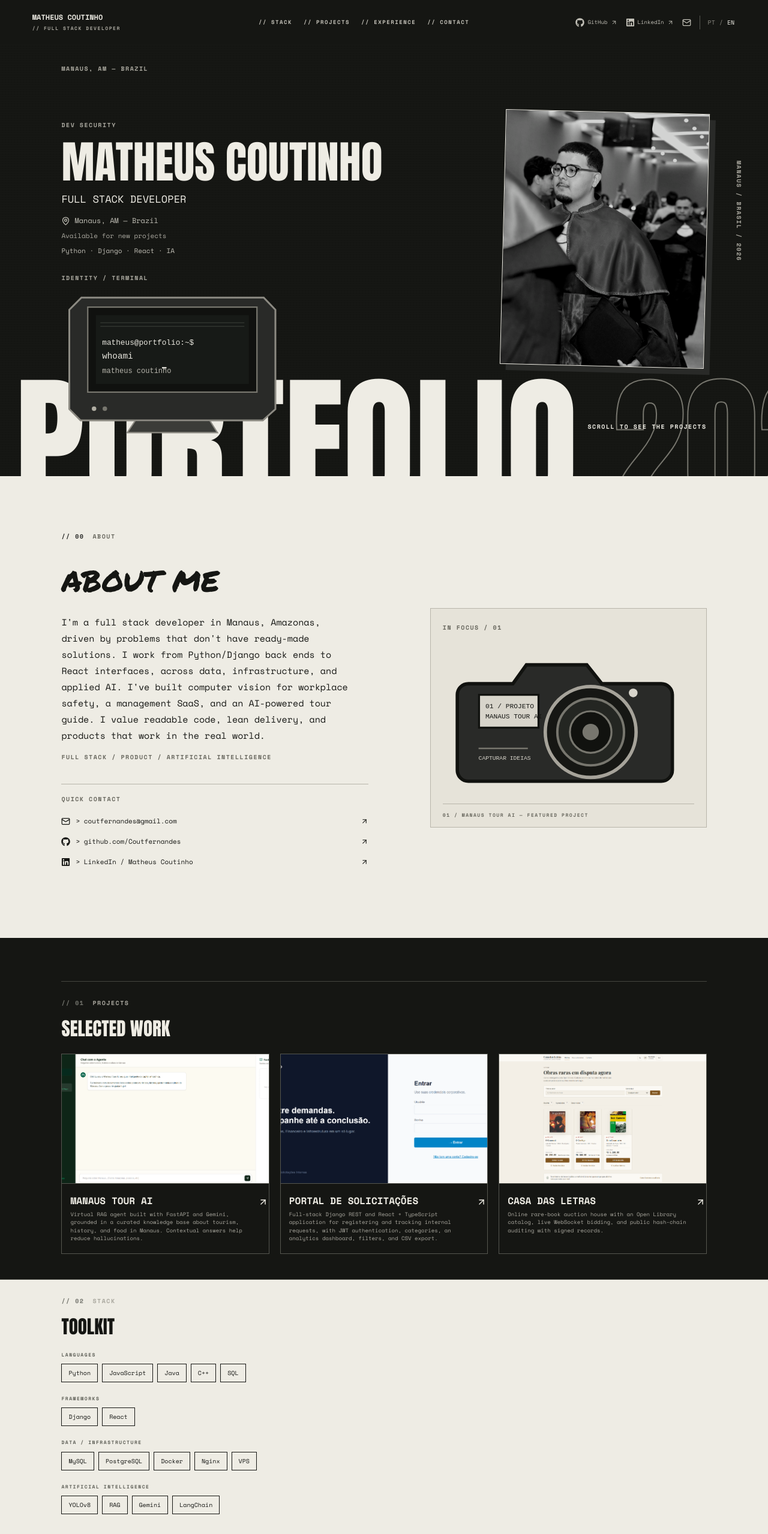
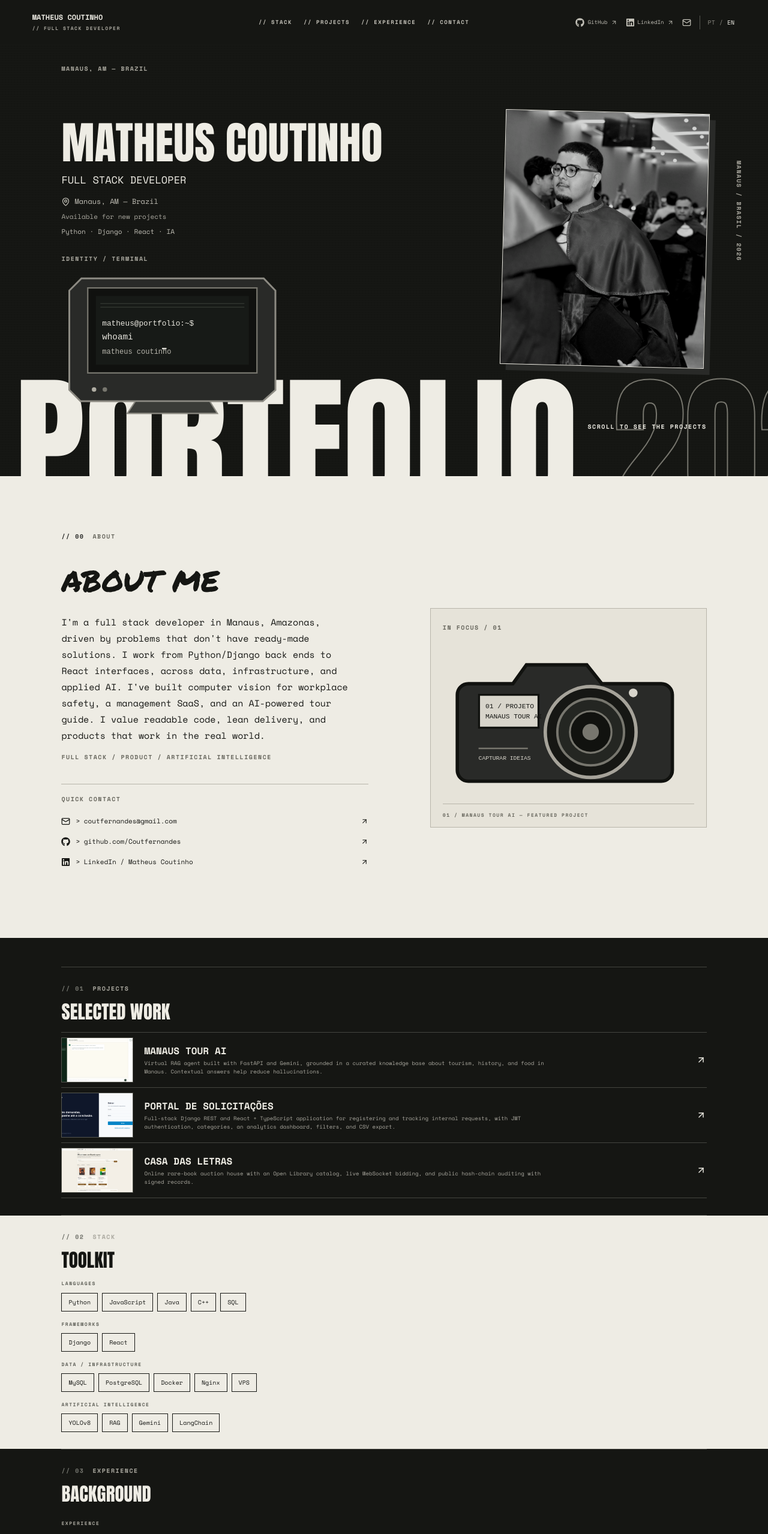
Before and after one commit to Coutfernandes/portfolio2026, a React (Vite) app: page / in a window 1280 px wide. Shown: the top 2558 px of the page at 60% size. Built offline with nearby package versions, Linux system fonts and the light colour scheme.

Commit message:
Remove security label and tighten spacing

```diff
--- a/public/locales/en.json
+++ b/public/locales/en.json
@@ -1,7 +1,7 @@
 {
   "nav.stack": "STACK", "nav.projects": "PROJECTS", "nav.experience": "EXPERIENCE", "nav.contact": "CONTACT",
   "nav.language": "Language", "nav.home": "Back to top", "nav.sections": "Main navigation", "nav.email": "Email",
-  "hero.availability": "MANAUS, AM — BRAZIL", "hero.eyebrow": "DEV SECURITY",
+  "hero.availability": "MANAUS, AM — BRAZIL", "hero.eyebrow": "",
   "hero.openToWork": "Available for new projects", "hero.country": "Brazil", "hero.terminalLabel": "IDENTITY / TERMINAL", "hero.crtAlt": "CRT monitor with the terminal output matheus@portfolio:~$ whoami", "hero.portraitAlt": "Matheus Coutinho at his graduation, wearing a blue and black gown", "hero.portraitMoveLeft": "Move image left", "hero.portraitReset": "Reset image position",
   "hero.scroll": "SCROLL TO SEE THE PROJECTS",
   "about.kicker": "ABOUT", "about.title": "ABOUT ME", "about.bio": "I'm a full stack developer in Manaus, Amazonas, driven by problems that don't have ready-made solutions. I work from Python/Django back ends to React interfaces, across data, infrastructure, and applied AI.\n\nI've built computer vision for workplace safety, a management SaaS, and an AI-powered tour guide. I value readable code, lean delivery, and products that work in the real world.",
--- a/public/locales/pt-BR.json
+++ b/public/locales/pt-BR.json
@@ -1,7 +1,7 @@
 {
   "nav.stack": "STACK", "nav.projects": "PROJETOS", "nav.experience": "EXPERIÊNCIA", "nav.contact": "CONTATO",
   "nav.language": "Idioma", "nav.home": "Voltar ao início", "nav.sections": "Navegação principal", "nav.email": "E-mail",
-  "hero.availability": "MANAUS, AM — BRASIL", "hero.eyebrow": "DEV SECURITY",
+  "hero.availability": "MANAUS, AM — BRASIL", "hero.eyebrow": "",
   "hero.openToWork": "Disponível para novos projetos", "hero.country": "Brasil", "hero.terminalLabel": "IDENTIDADE / TERMINAL", "hero.crtAlt": "Monitor CRT com a saída de terminal matheus@portfolio:~$ whoami", "hero.portraitAlt": "Matheus Coutinho em sua formatura, usando beca azul e preta", "hero.portraitMoveLeft": "Mover imagem para a esquerda", "hero.portraitReset": "Restaurar posição da imagem",
   "hero.scroll": "SCROLL PARA VER OS PROJETOS",
   "about.kicker": "SOBRE", "about.title": "SOBRE MIM", "about.bio": "Sou desenvolvedor full stack em Manaus (AM), movido por problemas que ainda não têm solução pronta. Trabalho do back-end em Python/Django à interface em React, passando por dados, infraestrutura e IA aplicada.\n\nJá construí visão computacional para segurança do trabalho, um SaaS de gestão e um guia turístico com IA. Gosto de código legível, entrega enxuta e produto que funciona no mundo real.",
--- a/src/index.css
+++ b/src/index.css
@@ -115,34 +115,35 @@ h1, h2, h3, p, figure { margin: 0; }
 .camera-sketch { width: 100%; height: auto; margin-top: 12px; }
 .about-section__caption { padding-top: 13px; border-top: 1px solid var(--line); color: var(--muted-foreground); font-size: 8px; }
 
-.footer-poster { padding: 72px 8vw 0; color: var(--paper); background: var(--ink); }
+.footer-poster { padding: 48px 8vw 0; color: var(--paper); background: var(--ink); }
 .footer-columns { width: min(1200px, 100%); margin: 0 auto; display: grid; grid-template-columns: 1fr; gap: 0; border-top: 1px solid #44453f; border-bottom: 1px solid #44453f; }
-.footer-column { min-width: 0; padding: 0 0 42px; scroll-margin-top: 24px; }
+.footer-column { min-width: 0; padding: 0 0 28px; scroll-margin-top: 24px; }
 .footer-column + .footer-column { border-top: 1px solid #44453f; }
 .footer-column > .section-marker { padding-top: 29px; }
-.footer-column--stack { width: calc(100% + 16vw); margin-left: -8vw; padding-right: 8vw; padding-left: 8vw; box-sizing: border-box; color: var(--ink); background: #eeece4; }
+.footer-column--stack { position: relative; isolation: isolate; color: var(--ink); }
+.footer-column--stack::before { position: absolute; top: 0; bottom: 0; left: 50%; z-index: -1; width: 100vw; content: ''; transform: translateX(-50%); background: #eeece4; }
 .footer-column--stack .section-marker, .footer-column--stack .section-marker span:first-child { color: var(--ink-soft); }
 .footer-column--stack .stack-groups h3 { color: #5f6058; }
 .footer-column--stack .stack-chips span { border-color: var(--ink); color: var(--ink); background: transparent; }
 .footer-column .section-marker { color: #aaa89f; }
 .footer-column .section-marker span:first-child { color: #74756e; }
-.footer-column__title { margin: 20px 0 26px; font-family: var(--font-display); font-size: 31px; line-height: 1; font-weight: 400; text-transform: uppercase; }
-.stack-groups { display: grid; gap: 22px; }
+.footer-column__title { margin: 16px 0 18px; font-family: var(--font-display); font-size: 31px; line-height: 1; font-weight: 400; text-transform: uppercase; }
+.stack-groups { display: grid; gap: 16px; }
 .stack-groups h3 { margin-bottom: 9px; color: #aaa89f; font-size: 8px; }
 .stack-chips { display: flex; flex-wrap: wrap; gap: 7px; }
 .stack-chips span { min-height: 28px; padding: 7px 11px; display: inline-flex; align-items: center; border: 1px solid #696a62; background: #eeece4; color: var(--ink); font-family: var(--font-mono); font-size: 10px; }
-.project-list { margin: 0; padding: 0; display: grid; grid-template-columns: repeat(3, minmax(0, 1fr)); gap: 18px; list-style: none; }
-.project-list li { min-width: 0; }
-.project-list a { height: 100%; min-height: 280px; display: grid; grid-template-columns: 1fr 18px; grid-template-rows: auto 1fr; align-items: start; gap: 12px; padding-bottom: 18px; border: 1px solid #55564f; background: transparent; }
+.project-list { margin: 0; padding: 0; list-style: none; }
+.project-list li { border-top: 1px solid #44453f; }
+.project-list li:last-child { border-bottom: 1px solid #44453f; }
+.project-list a { min-height: 86px; display: grid; grid-template-columns: 120px minmax(0,1fr) 18px; align-items: center; gap: 18px; padding: 8px 0; }
 .project-list a:hover strong { text-decoration: underline; text-underline-offset: 3px; }
-.project-list__image { position: relative; grid-column: 1 / -1; width: 100%; aspect-ratio: 16 / 10; overflow: hidden; border-bottom: 1px solid #55564f; background: #30312d; }
+.project-list__image { position: relative; width: 120px; aspect-ratio: 16 / 10; overflow: hidden; border: 1px solid #55564f; background: #30312d; }
 .project-list__image img { position: relative; z-index: 1; width: 100%; height: 100%; display: block; object-fit: cover; }
 .project-list__image > span { position: absolute; inset: 0; display: grid; place-items: center; color: #d4d2c9; font-family: var(--font-display); font-size: 28px; }
 .project-list__number { display: none; }
-.project-list__text { min-width: 0; padding: 7px 0 0 14px; display: grid; gap: 7px; }
+.project-list__text { min-width: 0; display: grid; gap: 5px; }
 .project-list__text strong { font-family: var(--font-mono); font-size: 16px; line-height: 1.15; font-weight: 700; text-transform: uppercase; }
-.project-list__text small { color: #aaa89f; font-size: 9px; line-height: 1.5; }
-.project-list a > svg { margin-top: 10px; }
+.project-list__text small { max-width: 680px; color: #aaa89f; font-size: 9px; line-height: 1.5; }
 .experience-entry { margin-bottom: 21px; }
 .experience-entry > span { color: #aaa89f; font-size: 8px; }
 .experience-entry h3 { margin-top: 7px; font-size: 11px; line-height: 1.5; }
@@ -207,18 +208,17 @@ h1, h2, h3, p, figure { margin: 0; }
   .terminal-contact { margin-top: 27px; }
   .terminal-contact a { font-size: 10px; }
   .about-section__art { padding: 16px 12px 12px; }
-  .footer-poster { padding: 55px 22px 0; }
+  .footer-poster { padding: 42px 22px 0; }
   .footer-columns { grid-template-columns: 1fr; gap: 0; }
-  .footer-column { padding: 0 0 46px; }
+  .footer-column { padding: 0 0 34px; }
   .footer-column + .footer-column { border-top: 1px solid #44453f; border-left: 0; }
-  .footer-column--stack { width: calc(100% + 44px); margin-left: -22px; padding-right: 22px; padding-left: 22px; }
+
   .footer-column__title { margin: 16px 0 21px; font-size: 28px; }
   .stack-groups { grid-template-columns: 1fr 1fr; column-gap: 18px; row-gap: 17px; }
   .stack-chips span { min-height: 26px; padding: 6px 8px; font-size: 9px; }
-  .project-list { grid-template-columns: 1fr; gap: 18px; }
-  .project-list a { min-height: 0; grid-template-columns: 1fr 18px; }
-  .project-list__text strong { font-size: 18px; }
-  .project-list__image { width: 100%; }
+  .project-list a { min-height: 86px; grid-template-columns: 96px minmax(0,1fr) 16px; gap: 12px; padding: 9px 0; }
+  .project-list__text strong { font-size: 15px; }
+  .project-list__image { width: 96px; }
 
   .footer-marquee { margin-right: -22px; margin-left: -22px; }
   .footer-marquee__track { font-size: 20px; }
--- a/src/pages/portfolio/HeroPoster.tsx
+++ b/src/pages/portfolio/HeroPoster.tsx
@@ -14,7 +14,7 @@ function HeroPoster() {
       <div className="hero-poster__topline mono-label"><span>{t('hero.availability')}</span></div>
       <div className="hero-poster__content">
         <div className="hero-poster__copy">
-          <p className="hero-poster__eyebrow mono-label">{t('hero.eyebrow')}</p>
+          {t('hero.eyebrow') && <p className="hero-poster__eyebrow mono-label">{t('hero.eyebrow')}</p>}
           <h1 id="hero-title">{portfolioContent.name}</h1>
           <p className="hero-poster__role">{portfolioContent.role}</p>
           <p className="hero-poster__location"><MapPin size={15} /> {portfolioContent.location} — {t('hero.country')}</p>
```
